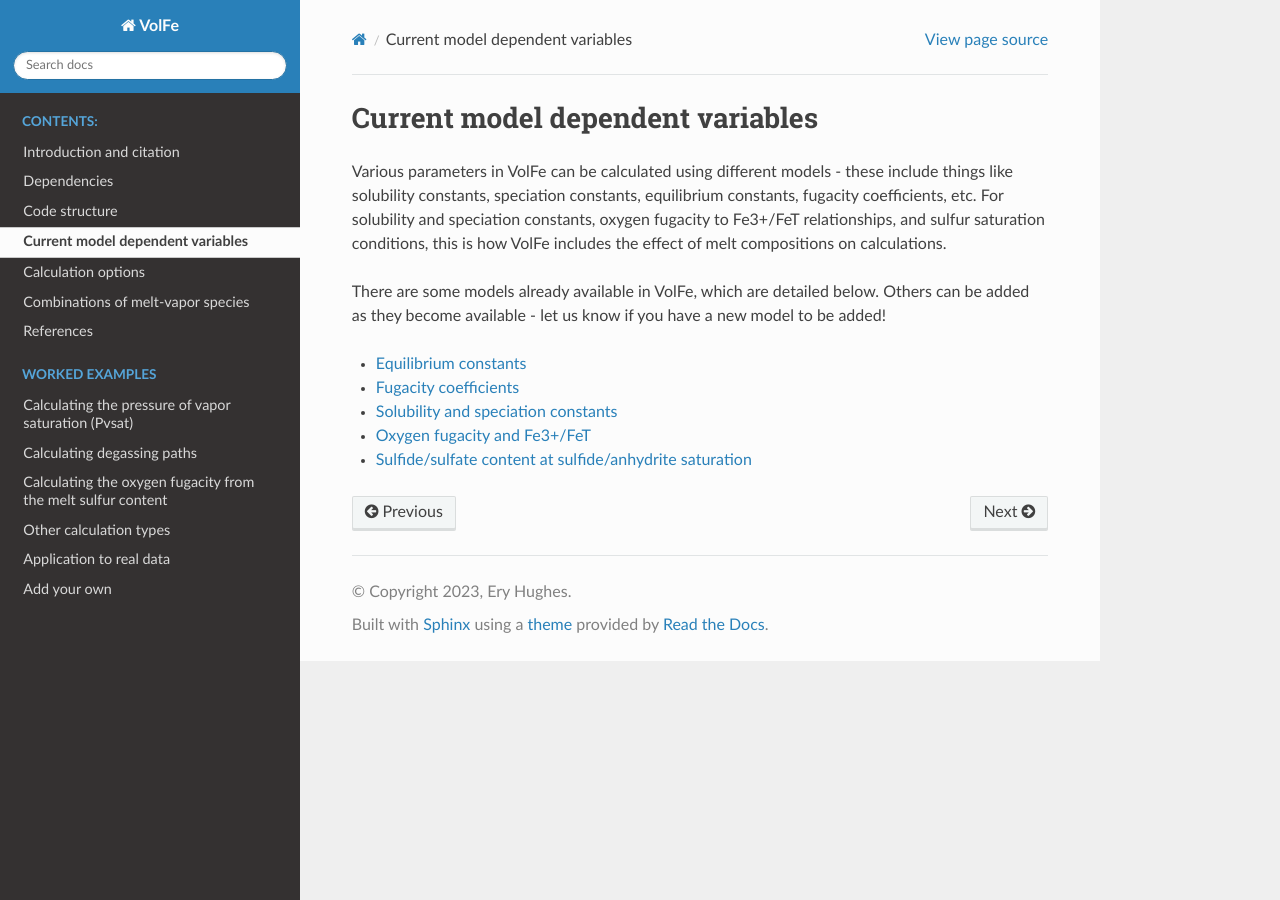
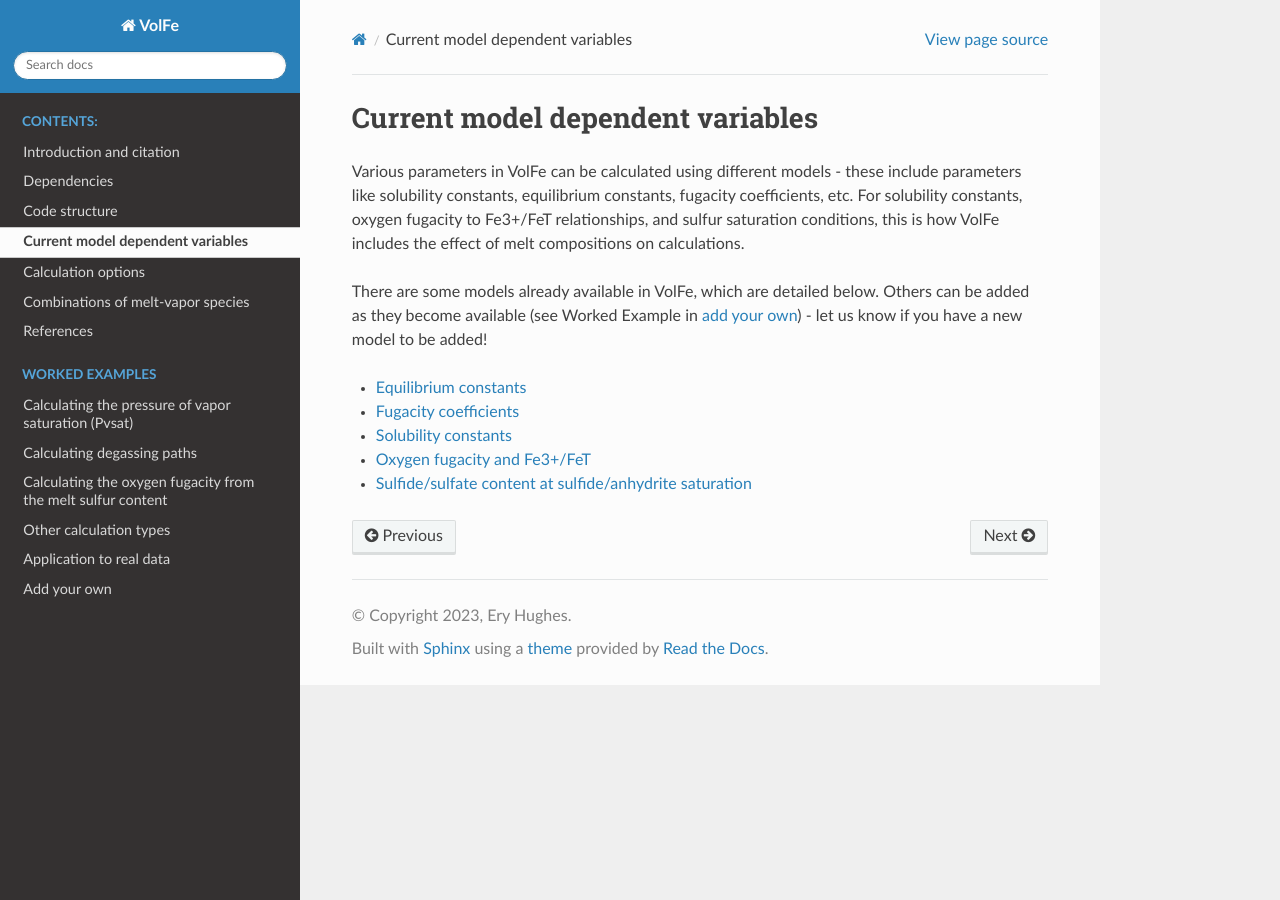
Before and after one commit to eryhughes/VolFe, a Sphinx documentation site: the page built from docs/current_mdv.rst, in a window 1280 px wide. Built offline with Sphinx 7.4.7 and the Read the Docs theme 2.0.0, drawn with Linux system fonts in a browser that asks for light colours.

Commit message:
Update current_mdv.rst

```diff
--- a/docs/current_mdv.rst
+++ b/docs/current_mdv.rst
@@ -2,16 +2,16 @@
 Current model dependent variables
 =========================
 
-Various parameters in VolFe can be calculated using different models - these include things like solubility constants, speciation constants, equilibrium constants, fugacity coefficients, etc.
-For solubility and speciation constants, oxygen fugacity to Fe3+/FeT relationships, and sulfur saturation conditions, this is how VolFe includes the effect of melt compositions on calculations.
+Various parameters in VolFe can be calculated using different models - these include parameters like solubility constants, equilibrium constants, fugacity coefficients, etc.
+For solubility constants, oxygen fugacity to Fe3+/FeT relationships, and sulfur saturation conditions, this is how VolFe includes the effect of melt compositions on calculations.
 
-There are some models already available in VolFe, which are detailed below. Others can be added as they become available - let us know if you have a new model to be added!
+There are some models already available in VolFe, which are detailed below. Others can be added as they become available (see Worked Example in :doc:`add your own <add_your_own>`) - let us know if you have a new model to be added!
 
 - :doc:`Equilibrium constants <mdv/mdv_equilibrium_constants>`
 
 - :doc:`Fugacity coefficients <mdv/mdv_fugacity_coefficients>`
 
-- :doc:`Solubility and speciation constants <mdv/mdv_solubility_speciation_constants>`
+- :doc:`Solubility constants <mdv/mdv_solubility_speciation_constants>`
 
 - :doc:`Oxygen fugacity and Fe3+/FeT <mdv/mdv_oxygen_fugacity>`
 
```
